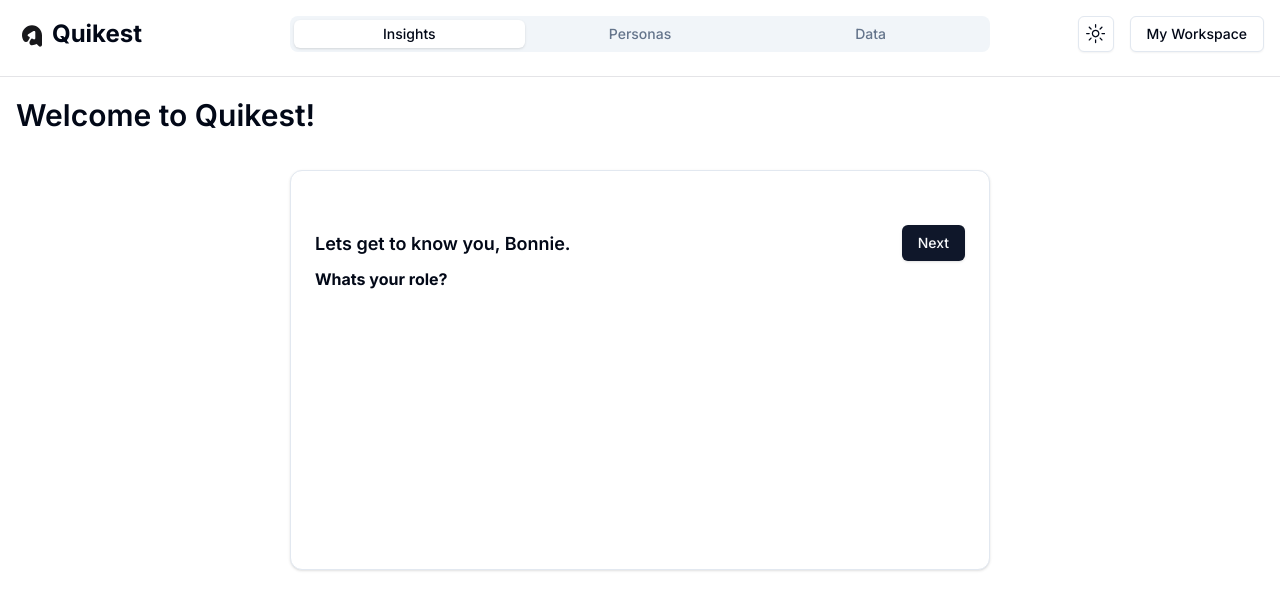
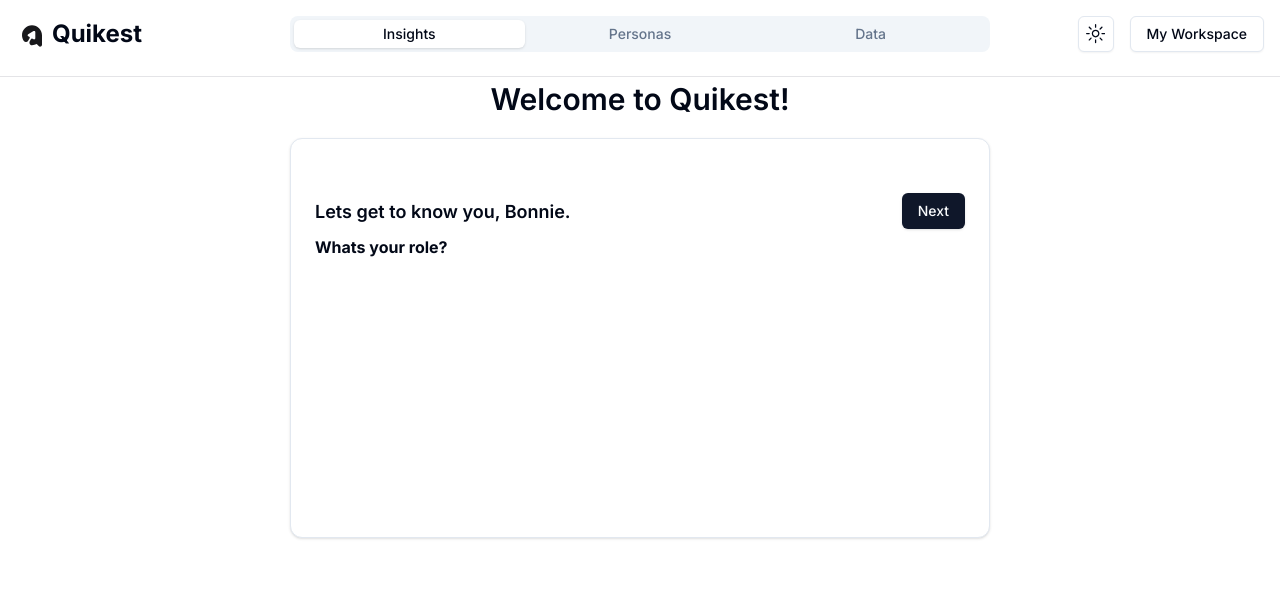
Before and after one commit to ajaywaghray/my-app, a Next.js app: page /onboarding in a window 1280 px wide. Shown: the top 610 px of the page. Built offline with nearby package versions, Linux system fonts and the light colour scheme.

Commit message:
Centering content

```diff
--- a/src/components/ui/onboardingStepOne.tsx
+++ b/src/components/ui/onboardingStepOne.tsx
@@ -58,10 +58,8 @@
   return (
     <main>
       <OnboardingHeaderComponent></OnboardingHeaderComponent>
-      <div style={{ display: 'flex', justifyContent: 'space-between', alignItems: 'top', padding: '16px' }}>
-        <div style={{ display: 'flex', justifyContent: 'center', alignItems: 'center', fontWeight: '600', fontSize: '30px' }}>
-          Welcome to Quikest!
-        </div>
+      <div style={{ display: 'flex', justifyContent: 'center', alignItems: 'center', fontWeight: '600', fontSize: '30px' }}>
+        Welcome to Quikest!
       </div>
       <div style={{ display: 'flex', height: '50vh', justifyContent: 'center', alignItems: 'top', marginTop: '16px' }}>
         <Card className="w-[700px]">
```
